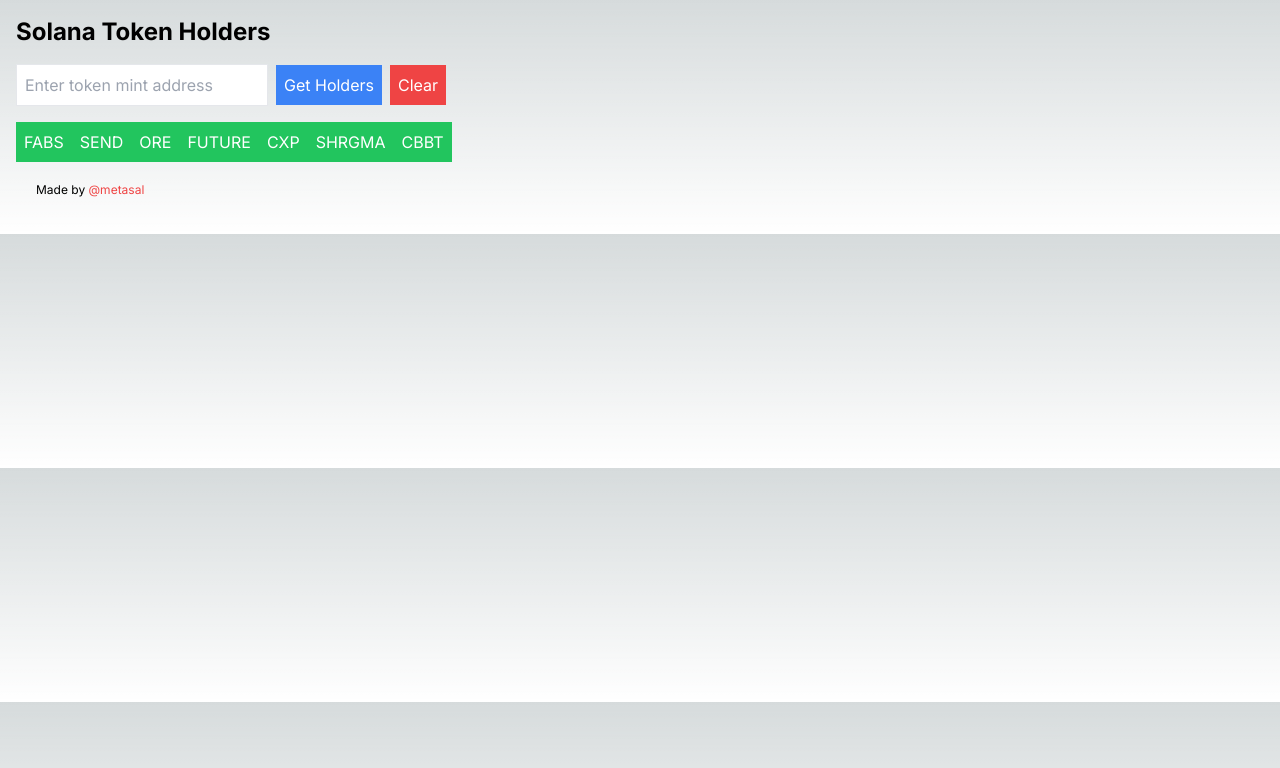
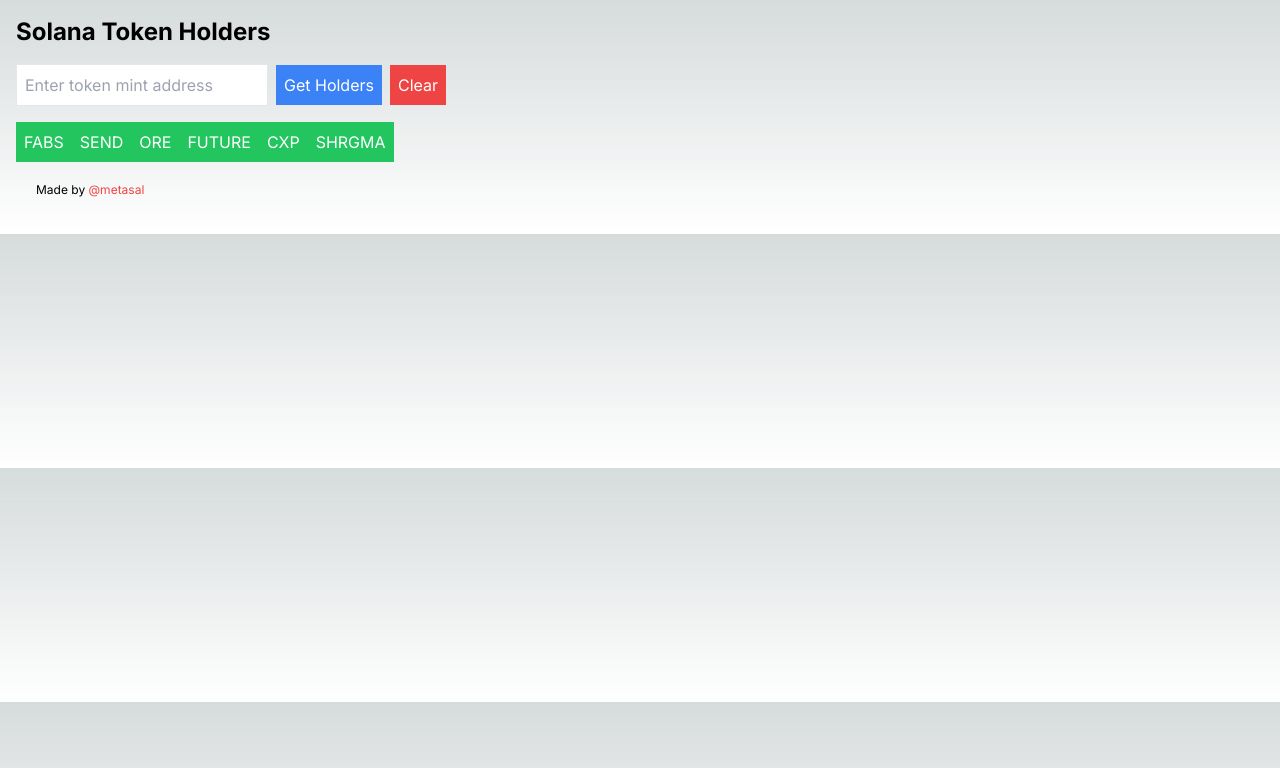
Before and after one commit to metasal1/tokenholders, a Next.js app: page / in a window 1280 px wide. Shown: the top 768 px of the page. Built offline with nearby package versions, Linux system fonts and the light colour scheme.

Commit message:
removed CBBT

```diff
--- a/src/app/page.tsx
+++ b/src/app/page.tsx
@@ -88,8 +88,6 @@ export default function Home() {
         <button onClick={() => setMintAddress('FUTURETnhzFApq2TiZiNbWLQDXMx4nWNpFtmvTf11pMy')} className="text-white bg-green-500 hover:bg-purple-500 p-2 ">FUTURE</button>
         <button onClick={() => setMintAddress('Ax6TrTpSthzu1RNptH5VBRR53atgvK75fCSV4zQpump')} className="text-white bg-green-500 hover:bg-purple-500 p-2 ">CXP</button>
         <button onClick={() => setMintAddress('8dtYmiGyAMahRtj2W9XVqAjJo59dGbCT7yk7AaxPBzLc')} className="text-white bg-green-500 hover:bg-purple-500 p-2 ">SHRGMA</button>
-        <button onClick={() => setMintAddress('CBBTCYTLFmQMKQznzSX4un9zBdnL3Em7PU99ZQ1UWwfv')} className="text-white bg-green-500 hover:bg-purple-500 p-2 ">CBBT</button>
-
       </div>
       {error && <p className="text-red-500">{error}</p>}
       {holders && (
```
